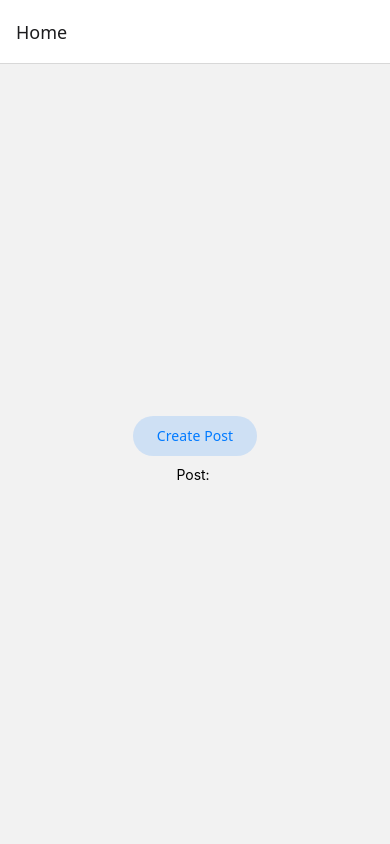
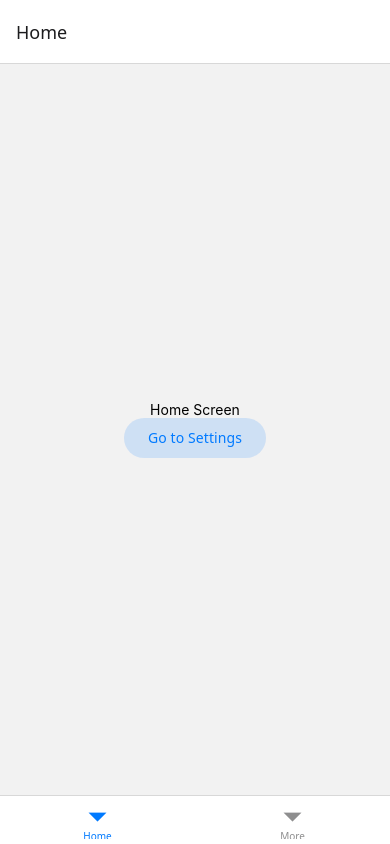
Before and after one commit to mffkht/appdev2, a React Native app in the folder react-native-navigation/: screen / in a window 390 px wide. Built offline with nearby package versions, Linux system fonts and the light colour scheme.

Commit message:
Done with Passing params to a nested screen

```diff
--- a/react-native-navigation/App.tsx
+++ b/react-native-navigation/App.tsx
@@ -1,101 +1,71 @@
 import * as React from 'react';
-import { View, Text, TextInput } from 'react-native';
+import { Text, View } from 'react-native';
 import {
   createStaticNavigation,
   useNavigation,
 } from '@react-navigation/native';
 import { createNativeStackNavigator } from '@react-navigation/native-stack';
+import { createBottomTabNavigator } from '@react-navigation/bottom-tabs';
 import { Button } from '@react-navigation/elements';
 
-type RootStackParamList = {
-  Home: {
-    post?: string;
-  };
-  CreatePost: undefined;
-};
-
-function HomeScreen({ route }: any) {
-  const navigation = useNavigation<any>();
-
-  // Monitor updates to params
-  React.useEffect(() => {
-    if (route.params?.post) {
-      alert('New post: ' + route.params.post);
-    }
-  }, [route.params?.post]);
+function SettingsScreen({ route }: any) {
+  const { userId } = route.params;
 
   return (
-    <View
-      style={{
-        flex: 1,
-        alignItems: 'center',
-        justifyContent: 'center',
-      }}
-    >
-      <Button onPress={() => navigation.navigate('CreatePost')}>
-        Create Post
-      </Button>
-
-      <Text style={{ margin: 10 }}>
-        Post: {route.params?.post}
-      </Text>
+    <View style={{ flex: 1, alignItems: 'center', justifyContent: 'center' }}>
+      <Text>Settings Screen</Text>
+      <Text>User ID: {userId}</Text>
     </View>
   );
 }
 
-function CreatePostScreen() {
+function ProfileScreen() {
+  return (
+    <View style={{ flex: 1, alignItems: 'center', justifyContent: 'center' }}>
+      <Text>Profile Screen</Text>
+    </View>
+  );
+}
+
+// IMPORTANT: This is a STACK inside the tab
+const MoreStack = createNativeStackNavigator({
+  initialRouteName: 'Settings',
+  screens: {
+    Settings: SettingsScreen,
+    Profile: ProfileScreen,
+  },
+});
+
+function HomeScreen() {
   const navigation = useNavigation<any>();
-  const [postText, setPostText] = React.useState('');
 
   return (
-    <View
-      style={{
-        flex: 1,
-        padding: 20,
-        justifyContent: 'center',
-      }}
-    >
-      <TextInput
-        multiline
-        placeholder="What's on your mind?"
-        style={{
-          height: 200,
-          padding: 10,
-          backgroundColor: 'white',
-          borderWidth: 1,
-          marginBottom: 20,
-        }}
-        value={postText}
-        onChangeText={setPostText}
-      />
+    <View style={{ flex: 1, alignItems: 'center', justifyContent: 'center' }}>
+      <Text>Home Screen</Text>
 
       <Button
-        onPress={() => {
-          navigation.navigate('Home', {
-            post: postText,
-          });
-        }}
+        onPress={() =>
+          navigation.navigate('More', {
+            screen: 'Settings',
+            params: { userId: 'jane' },
+          })
+        }
       >
-        Done
+        Go to Settings
       </Button>
     </View>
   );
 }
 
-const RootStack = createNativeStackNavigator({
-  initialRouteName: 'Home',
+// TAB NAVIGATOR
+const RootTabs = createBottomTabNavigator({
   screens: {
-    Home: {
-      screen: HomeScreen,
-      initialParams: {
-        post: '',
-      },
-    },
-    CreatePost: CreatePostScreen,
+    Home: HomeScreen,
+    More: MoreStack,
   },
 });
 
-const Navigation = createStaticNavigation(RootStack);
+const Navigation = createStaticNavigation(RootTabs);
 
 export default function App() {
   return <Navigation />;
```
